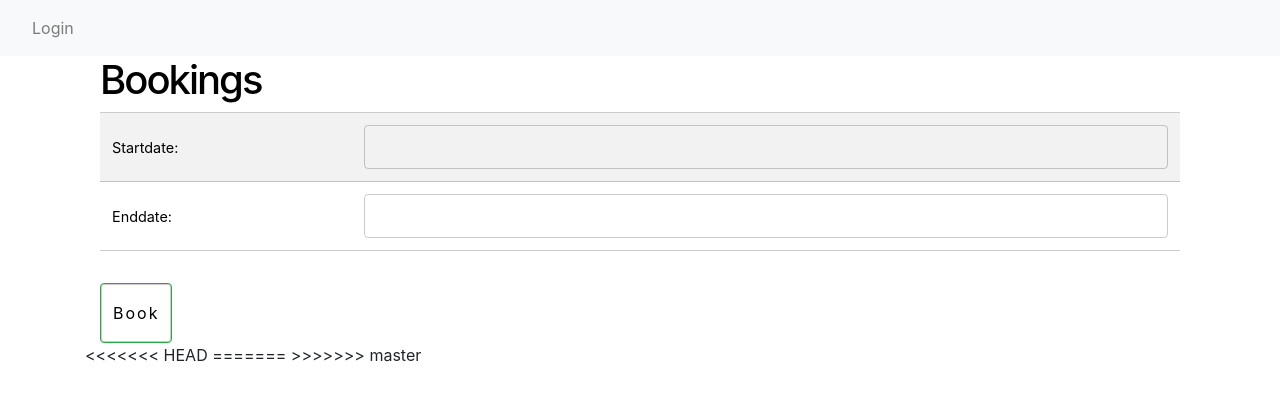
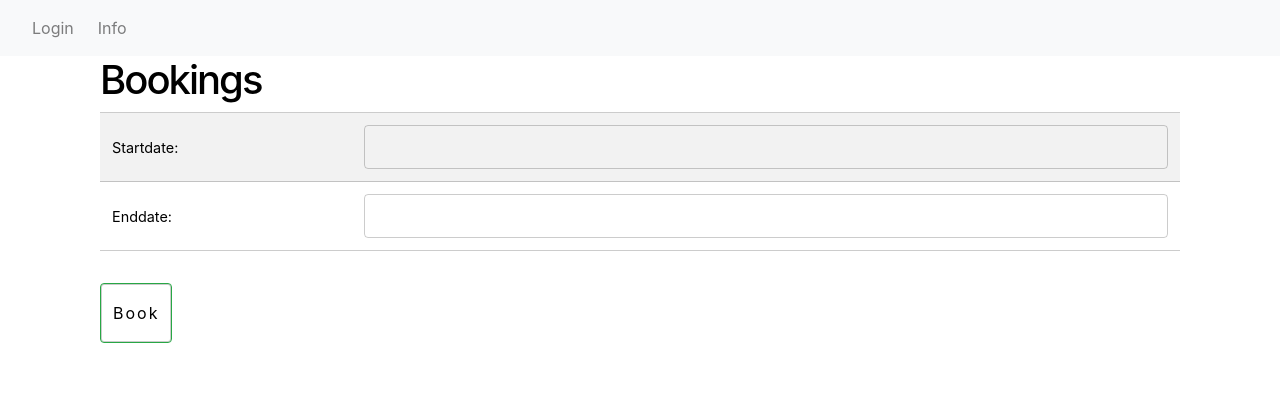
Before and after one commit to SophieHau/torquay_towers_hotel, a Django app: page /booking/1/ in a window 1280 px wide. Shown: the top 401 px of the page. Run offline with Django 3.2, Linux system fonts and the light colour scheme; some libraries are stand-ins or nearby versions.

Commit message:
minor corrections

```diff
--- a/visitors/templates/base.html
+++ b/visitors/templates/base.html
@@ -21,6 +21,7 @@
 	  		{% else %}
 	  		<li class="nav-item"><a class="nav-link" href="{% url 'login' %}">Login</a></li>
 	  		{% endif %}
+	  		<li class="nav-item"><a class="nav-link" href="{% url 'inforequest' %}">Info</a></li>
 	  	</ul>
 	  </div>
 	</nav>
--- a/visitors/templates/booking.html
+++ b/visitors/templates/booking.html
@@ -17,8 +17,5 @@
 		  <button type="submit" class="btn btn-outline-success my-2 my-sm-0">Book</button>
 		</form>
 	</div>
-<<<<<<< HEAD
-=======
 
->>>>>>> master
 {% endblock %}
```
